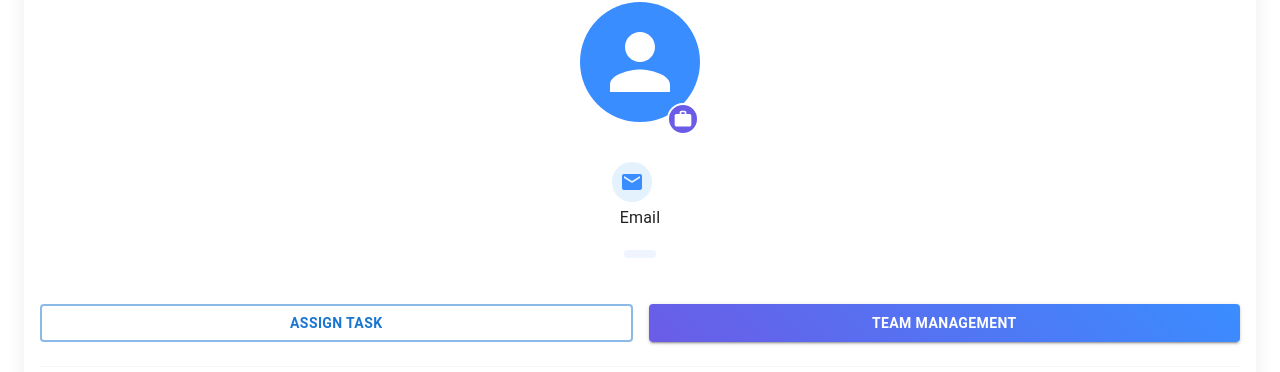
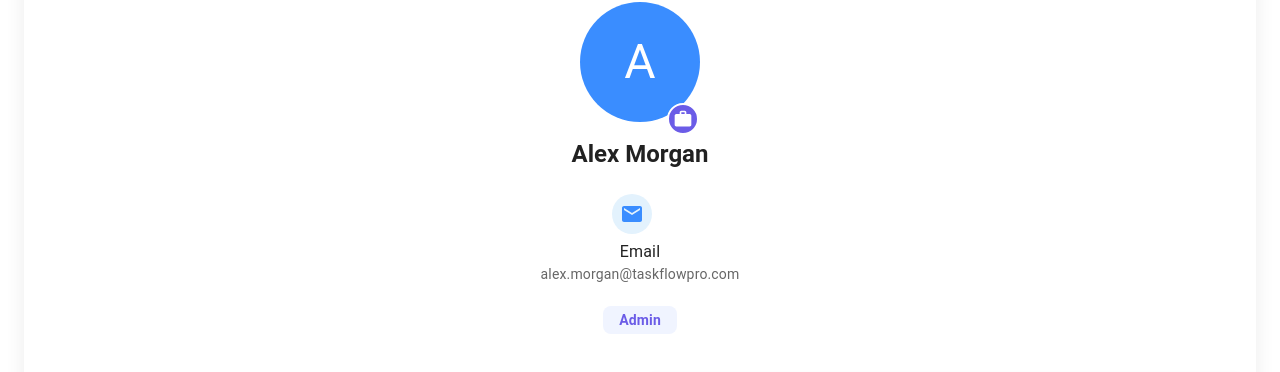
Before and after one commit to AADIL-Phoenix/Final2, a React (Vite) app in the folder Frontend/: page /profile in a window 1280 px wide. Shown: the part 128-500 px from the top of the page. Built offline with nearby package versions, Linux system fonts and the light colour scheme; no server answers.

Commit message:
admin functionalities added

```diff
--- a/Frontend/src/components/ProfilePage.jsx
+++ b/Frontend/src/components/ProfilePage.jsx
@@ -16,10 +16,10 @@ const ProfilePage = () => {
 
   // State for admin data
   const [adminData, setAdminData] = useState({
-    name: '',
-    role: '',
-    email: '',
-    avatar: ''
+    name: 'Alex Morgan',
+    role: 'Admin',
+    email: 'alex.morgan@taskflowpro.com',
+    avatar: 'A'
   });
 
   const [formData, setFormData] = useState({
@@ -44,10 +44,10 @@ const ProfilePage = () => {
         if (data.length > 0) {
           const user = data[0]; // Assuming the first user is the admin
           const updatedAdminData = {
-            name: user.username,
-            role: user.role,
-            email: user.email,
-            avatar: user.username.charAt(0).toUpperCase() // Use the first letter of the username
+            name: 'Alex Morgan',
+            role: 'Admin',
+            email: 'alex.morgan@taskflowpro.com',
+            avatar: 'A'
           };
           console.log('Updated adminData state:', updatedAdminData); // Debugging state update
           if (!updatedAdminData.email) {
```
